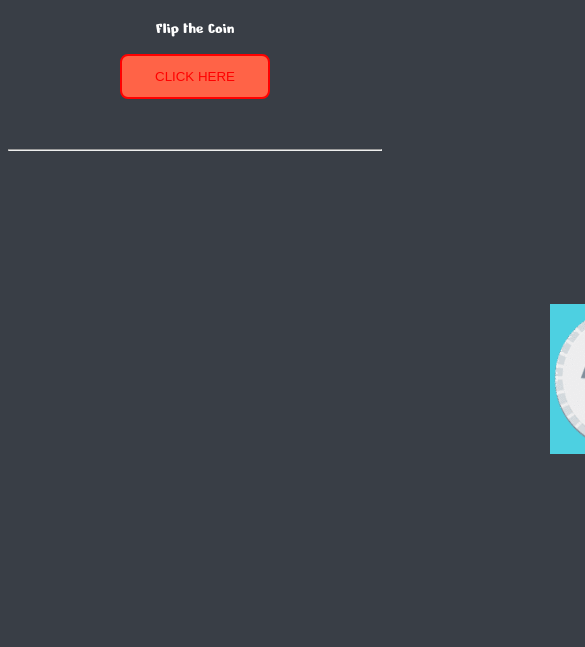
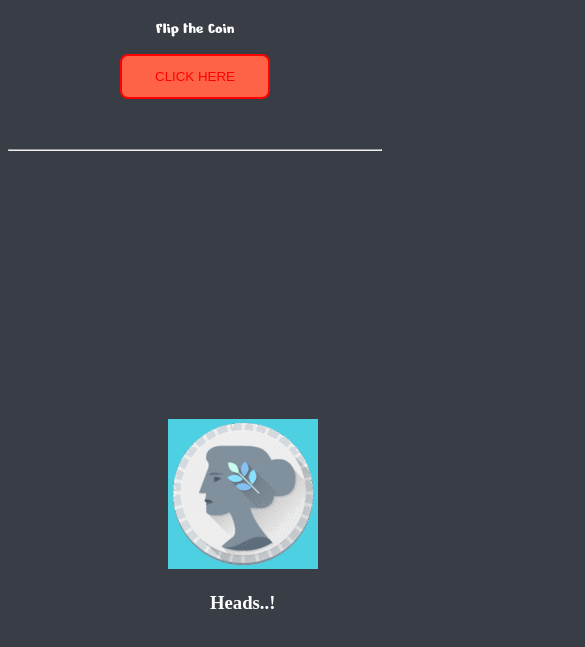
Before and after one commit to UdayKiranBayya/Toss-Game, a plain HTML site: page index.html in a window 390 px wide. Shown: the part 127-774 px from the top of the page, 585 px wide, since content can reach past the window. Drawn offline with Linux system fonts and the light colour scheme.

Commit message:
A Small Update in style.css.(Home Page Styling)
Another commit, making the website a little responsive.

```diff
--- a/style.css
+++ b/style.css
@@ -28,8 +28,8 @@ body{
 #coin {
     text-align: center;
     position: absolute;
-    bottom: 200px;
-    left: 550px;
+    bottom: 10%;
+    left: 43%;
 }
 
 hr {
```
